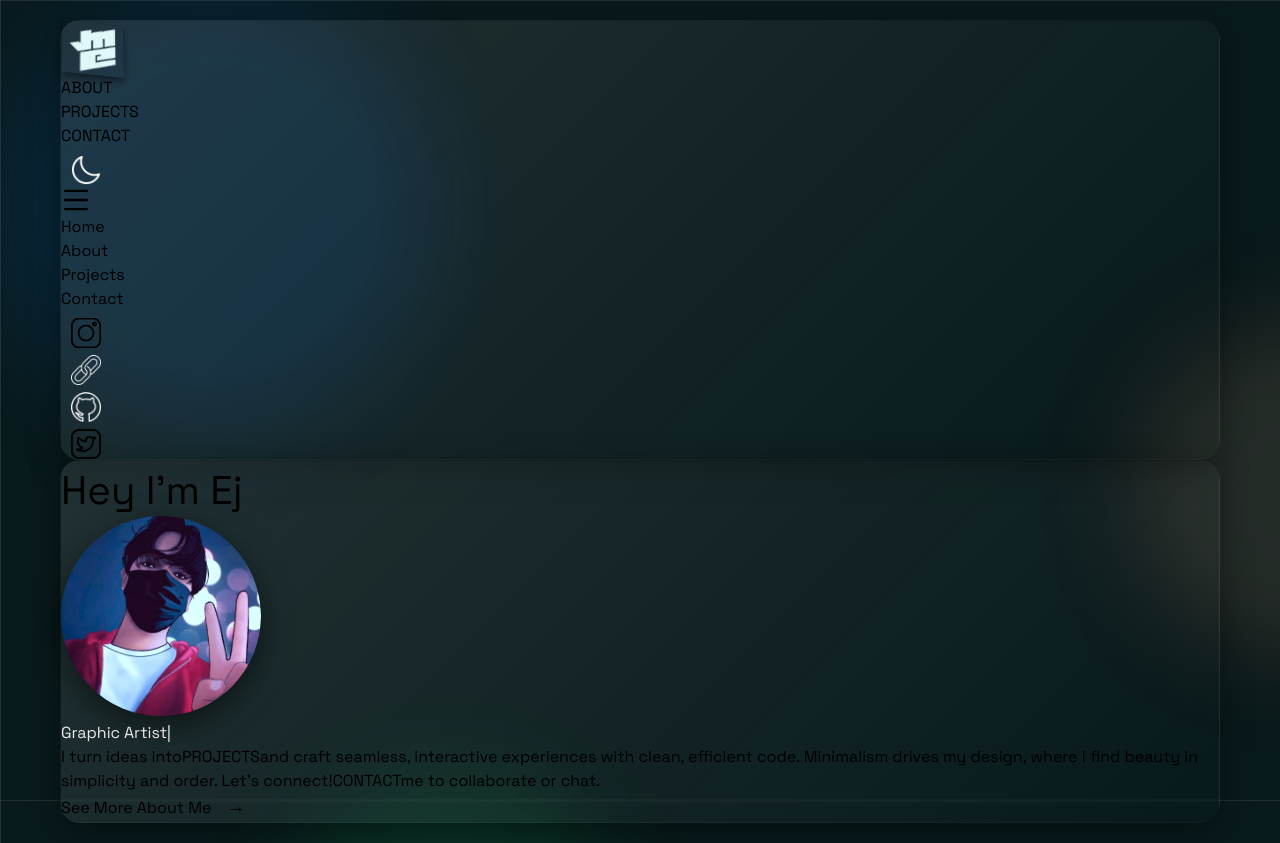
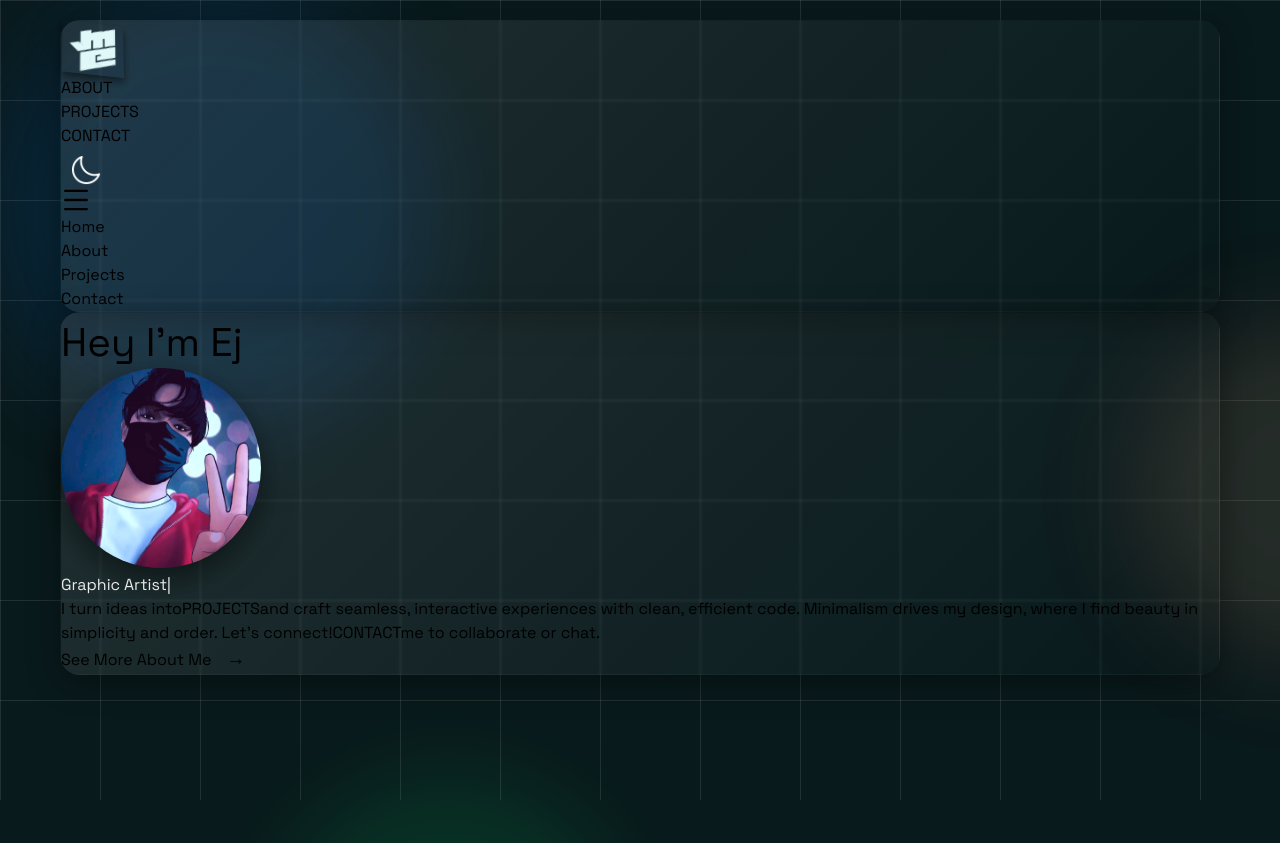
Before and after one commit to jh-jazer/My-Web-Portfolio, a React (Vite) app: page / in a window 1280 px wide. After the commit the page ends 800 px from the top, so only its background shows below. Built offline with nearby package versions, Linux system fonts and the light colour scheme.

Commit message:
Fix import issues and ensure dependencies are installed

```diff
--- a/src/components/Navbar.jsx
+++ b/src/components/Navbar.jsx
@@ -1,9 +1,5 @@
 import React, { useState } from 'react';
 import { AiOutlineClose, AiOutlineMenu } from 'react-icons/ai';
-import insta from '../assets/insta.png';
-import github from '../assets/github.png';
-import twitter from '../assets/twitter.png';
-import linked from '../assets/linked.png';
 import logo from '../assets/logoi.png';
 import nightmod1 from '../assets/nightmod1.png';
 import { Link } from "react-router-dom";
@@ -56,36 +52,6 @@ const Navbar = () => {
           <li className='p-2'><Link to="/ProjectsPage">Projects</Link></li>
           <li className='p-2'><Link to="/ContactsPage">Contact</Link></li>
         </ul>
-        <ul className='flex space-x-4 p-8 ml-[20%]'>
-          <li>
-            <img
-              className="icon transition-transform duration-300 hover:scale-110"
-              src={insta}
-              alt="Instagram"
-            />
-          </li>
-          <li>
-            <img
-              className="icon transition-transform duration-300 hover:scale-110"
-              src={linked}
-              alt="LinkedIn"
-            />
-          </li>
-          <li>
-            <img
-              className="icon transition-transform duration-300 hover:scale-110"
-              src={github}
-              alt="GitHub"
-            />
-          </li>
-          <li>
-            <img
-              className="icon transition-transform duration-300 hover:scale-110"
-              src={twitter}
-              alt="Twitter"
-            />
-          </li>
-        </ul>
       </div>
 
       {/* Message for night mode feature */}
```
